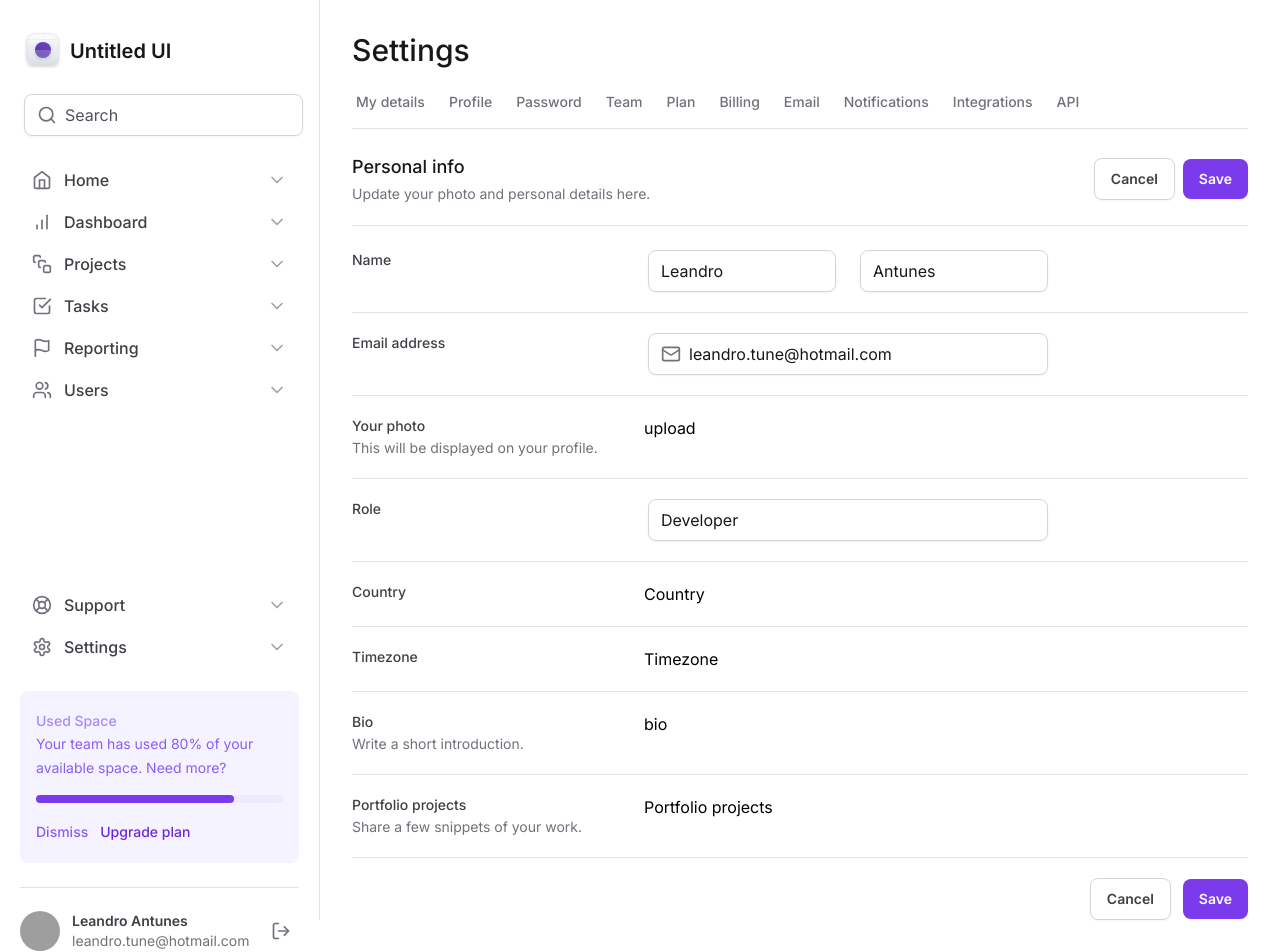
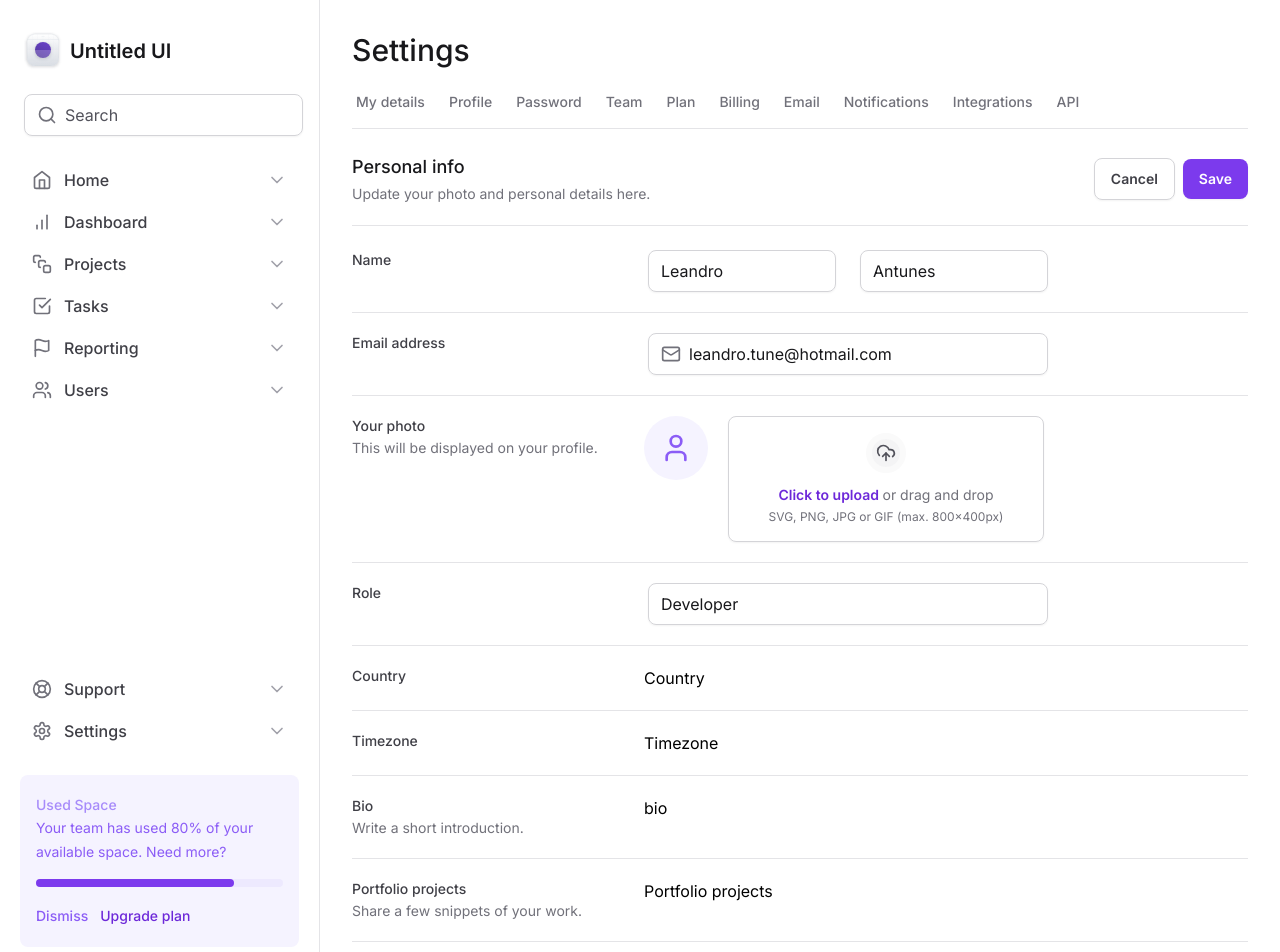
Before and after one commit to leandrotune/tailwindcss-next13, a Next.js app: page / in a window 1280 px wide. Shown: the top 952 px of the page. Built offline with nearby package versions, Linux system fonts and the light colour scheme; grey boxes are pictures that could not be loaded.

Commit message:
upload do avatar

```diff
--- a/src/app/page.tsx
+++ b/src/app/page.tsx
@@ -2,7 +2,7 @@
 
 import { Form } from '@/components/Form/input'
 import { SettingsTabs } from '@/components/SettingsTabs/Index'
-import { Mail } from 'lucide-react'
+import { Mail, UploadCloud, User } from 'lucide-react'
 
 export default function Home() {
   return (
@@ -80,7 +80,7 @@
 
           <div className="grid grid-cols-form gap-3 pt-5">
             <label
-              htmlFor="email"
+              htmlFor="photo"
               className="text-sm font-medium text-zinc-700"
             >
               Your photo
@@ -88,8 +88,33 @@
                 This will be displayed on your profile.
               </span>
             </label>
+            <div className="flex items-start gap-5">
+              <div className="flex h-16 w-16 items-center justify-center rounded-full bg-violet-50">
+                <User className=" h-8 w-8 text-violet-500" />
+              </div>
 
-            <div>upload</div>
+              <label
+                htmlFor="photo"
+                className="group flex flex-1 cursor-pointer flex-col items-center gap-3 rounded-lg border border-zinc-300 px-6 py-4 text-center text-zinc-500 shadow-sm hover:border-violet-200 hover:bg-violet-25"
+              >
+                <div className="flex h-10 w-10 items-center justify-center rounded-full border-6 border-zinc-50 bg-zinc-100 group-hover:border-violet-50 group-hover:bg-violet-100">
+                  <UploadCloud className="h-5 w-5 text-zinc-600 group-hover:text-violet-600" />
+                </div>
+
+                <div className="flex flex-col items-center gap-1">
+                  <span className="text-sm">
+                    <span className="font-semibold text-violet-700">
+                      Click to upload{' '}
+                    </span>
+                    or drag and drop
+                  </span>
+                  <span className="text-xs">
+                    SVG, PNG, JPG or GIF (max. 800x400px)
+                  </span>
+                </div>
+              </label>
+              <input type="file" className="sr-only" id="photo" />
+            </div>
           </div>
 
           <div className="grid grid-cols-form gap-3 pt-5">
--- a/tailwind.config.js
+++ b/tailwind.config.js
@@ -8,6 +8,17 @@
         profile: 'max-content 1fr min-content',
         form: 'minmax(7.5rem, 17.5rem) minmax(25rem, 1fr) minmax(0, 15rem)',
       },
+      borderWidth: {
+        6: '6px',
+      },
+      colors: {
+        violet: {
+          25: '#fcfaff',
+        },
+      },
+      maxWidth: {
+        app: '700px',
+      },
     },
   },
   plugins: [],
```
